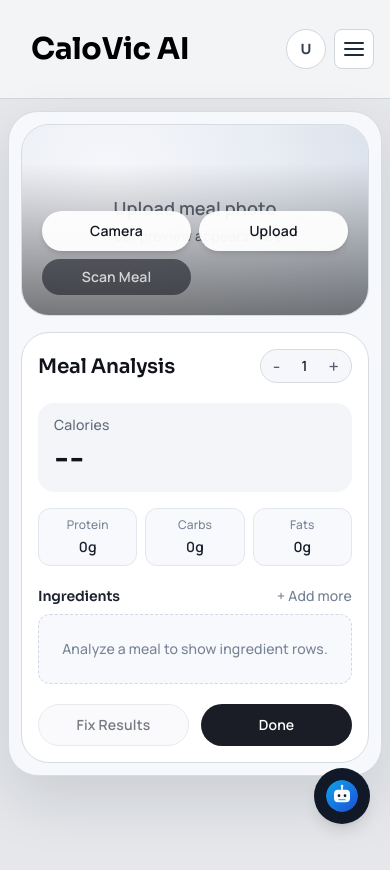
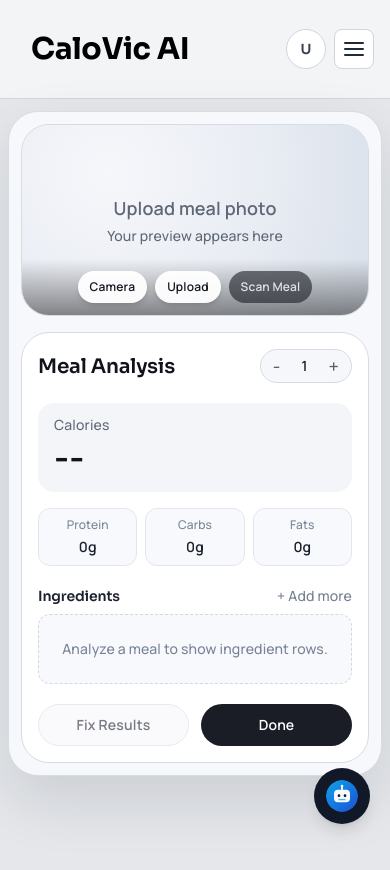
Before and after one commit to dharmikvictasoft-hash/Calovic-ai, a React (Vite) app in the folder Frontend/: page /ai in a window 390 px wide. Shown: the top 870 px of the page. Built offline with nearby package versions, Linux system fonts and the light colour scheme.

Commit message:
Chnages in button

```diff
--- a/Frontend/src/components/common/foodUpload.tsx
+++ b/Frontend/src/components/common/foodUpload.tsx
@@ -170,7 +170,7 @@ export default function FoodAnalyzer() {
                 </div>
               )}
 
-              <div className="absolute inset-x-0 bottom-0 bg-gradient-to-t from-black/50 to-transparent px-5 pb-5 pt-12">
+              <div className="absolute inset-x-0 bottom-0 bg-gradient-to-t from-black/45 to-transparent px-3 pb-3 pt-3 sm:px-5 sm:pb-5 sm:pt-10">
                 <input
                   ref={cameraInputRef}
                   type="file"
@@ -187,18 +187,18 @@ export default function FoodAnalyzer() {
                   className="sr-only"
                 />
 
-                <div className="grid w-full grid-cols-2 gap-2 sm:flex sm:w-auto sm:flex-wrap sm:items-center">
+                <div className="flex flex-wrap items-center justify-center gap-2 sm:justify-start">
                   <button
                     type="button"
                     onClick={() => cameraInputRef.current?.click()}
-                    className="rounded-full bg-white/95 px-4 py-2.5 text-sm font-semibold text-[#141820] shadow-md transition hover:bg-white"
+                    className="rounded-full bg-white/95 px-3 py-2 text-xs font-semibold text-[#141820] shadow-md transition hover:bg-white sm:px-4 sm:py-2.5 sm:text-sm"
                   >
                     {image ? "Retake" : "Camera"}
                   </button>
                   <button
                     type="button"
                     onClick={() => galleryInputRef.current?.click()}
-                    className="rounded-full bg-white/95 px-4 py-2.5 text-sm font-semibold text-[#141820] shadow-md transition hover:bg-white"
+                    className="rounded-full bg-white/95 px-3 py-2 text-xs font-semibold text-[#141820] shadow-md transition hover:bg-white sm:px-4 sm:py-2.5 sm:text-sm"
                   >
                     {image ? "Gallery" : "Upload"}
                   </button>
@@ -206,7 +206,7 @@ export default function FoodAnalyzer() {
                     type="button"
                     onClick={handleUpload}
                     disabled={loading || !image}
-                    className="rounded-full bg-[#1b1d26] px-4 py-2 text-sm font-semibold text-white transition hover:bg-[#282b35] disabled:cursor-not-allowed disabled:opacity-60"
+                    className="rounded-full bg-[#1b1d26] px-3 py-2 text-xs font-semibold text-white transition hover:bg-[#282b35] disabled:cursor-not-allowed disabled:opacity-60 sm:px-4 sm:text-sm"
                   >
                     {loading ? "Analyzing..." : "Scan Meal"}
                   </button>
```
